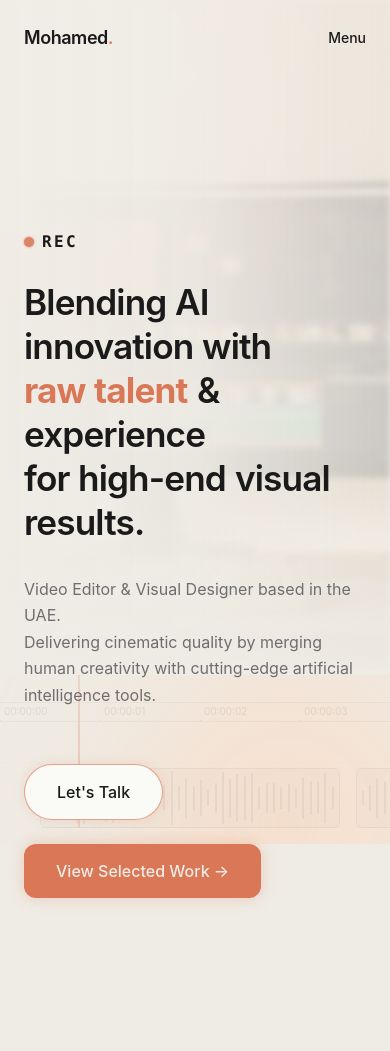
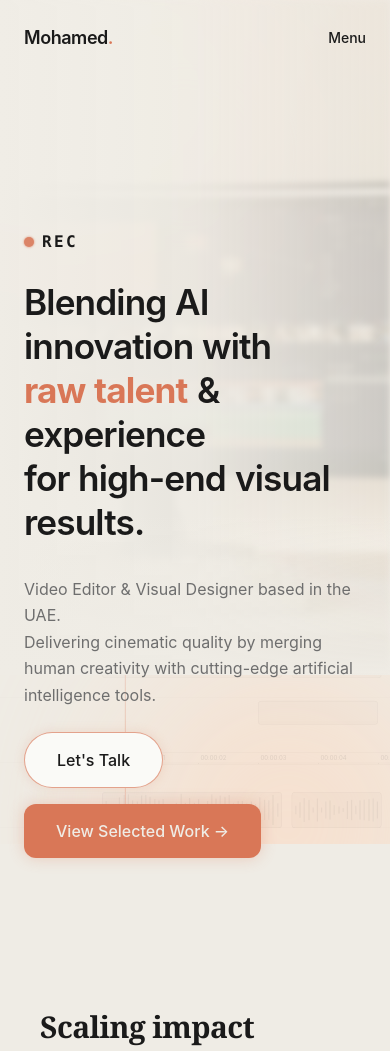
Before and after one commit to Mohamed21-art/mohamed-portfolio, a React (Vite) app: page / in a window 390 px wide. Shown: the top 1051 px of the page. Built offline with nearby package versions, Linux system fonts and the light colour scheme.

Commit message:
Fix button color

```diff
--- a/src/App.jsx
+++ b/src/App.jsx
@@ -411,11 +411,11 @@ function App() {
               <WordReveal text="for high-end visual results." delayOffset={500} />
             </div>
           </h1>
-          <p className="text-muted text-step-body reveal mb-10 max-w-3xl" style={{ transitionDelay: '750ms' }}>
+          <p className="text-muted text-step-body reveal mb-6 md:mb-10 max-w-3xl" style={{ transitionDelay: '750ms' }}>
             Video Editor & Visual Designer based in the UAE.<br />
             Delivering cinematic quality by merging human creativity with cutting-edge artificial intelligence tools.
           </p>
-          <div className="flex flex-wrap items-center gap-6 mt-4">
+          <div className="flex flex-col sm:flex-row items-start sm:items-center gap-4 md:gap-6 mt-0">
             <button
               onClick={() => scrollTo('contact')}
               className="reveal bounce btn-primary pulse-accent"
--- a/src/TimelineBackground.jsx
+++ b/src/TimelineBackground.jsx
@@ -40,7 +40,7 @@ export default function TimelineBackground({ isDarkMode }) {
       </div>
 
       {/* Timeline Wrapper (Contains both moving tracks and fixed playhead) */}
-      <div className="relative w-full h-[300px] flex overflow-visible">
+      <div className="relative w-full h-[300px] flex overflow-visible origin-bottom scale-[0.6] md:scale-100">
 
         {/* Moving Tracks Container */}
         <div
```
